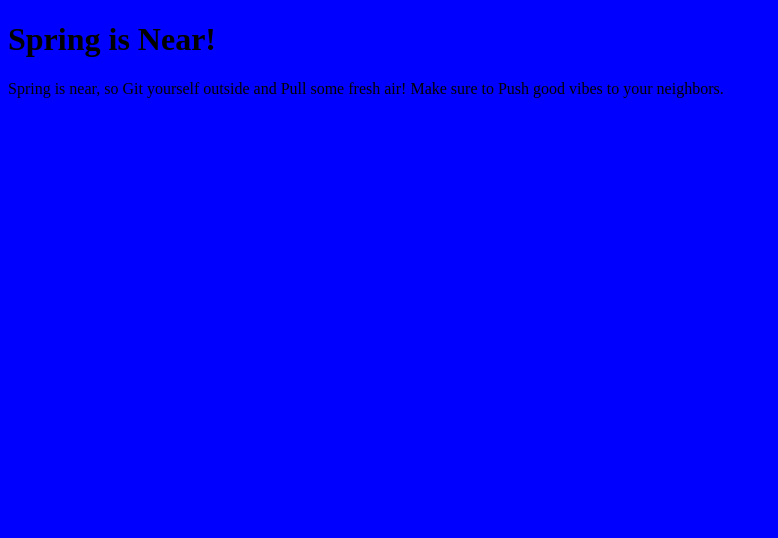
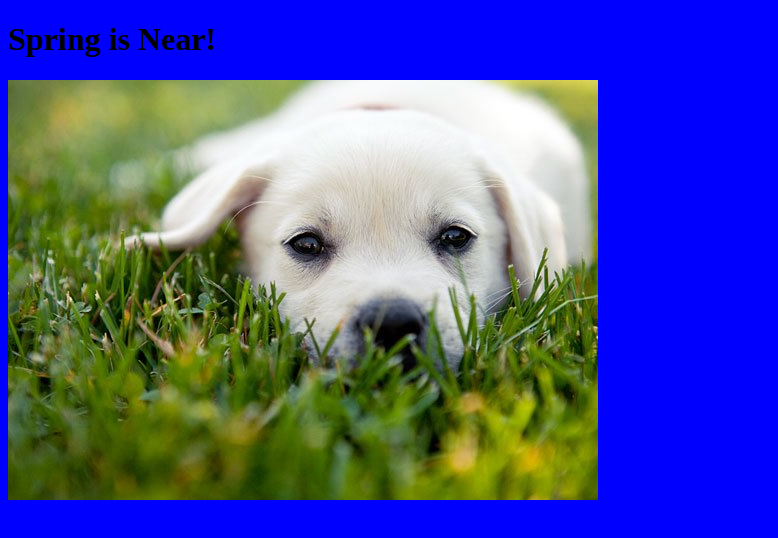
Before and after one commit to lowemotc/Spring, a plain HTML site: page index.html in a window 1280 px wide. Shown: the whole page, without its empty margins (0-778 px from the left). Drawn offline with Linux system fonts and the light colour scheme.

Commit message:
Replaced a paragraph with an image

```diff
--- a/index.html
+++ b/index.html
@@ -8,9 +8,6 @@
 </head>
 <body>
     <h1>Spring is Near!</h1>
-    <p>
-        Spring is near, so Git yourself outside and Pull some fresh air!
-        Make sure to Push good vibes to your neighbors.
-    </p>
+    <img src="Spring.jpg" alt="Puppy">
 </body>
 </html>
```
Also changed, not shown: Spring.jpg (added).
